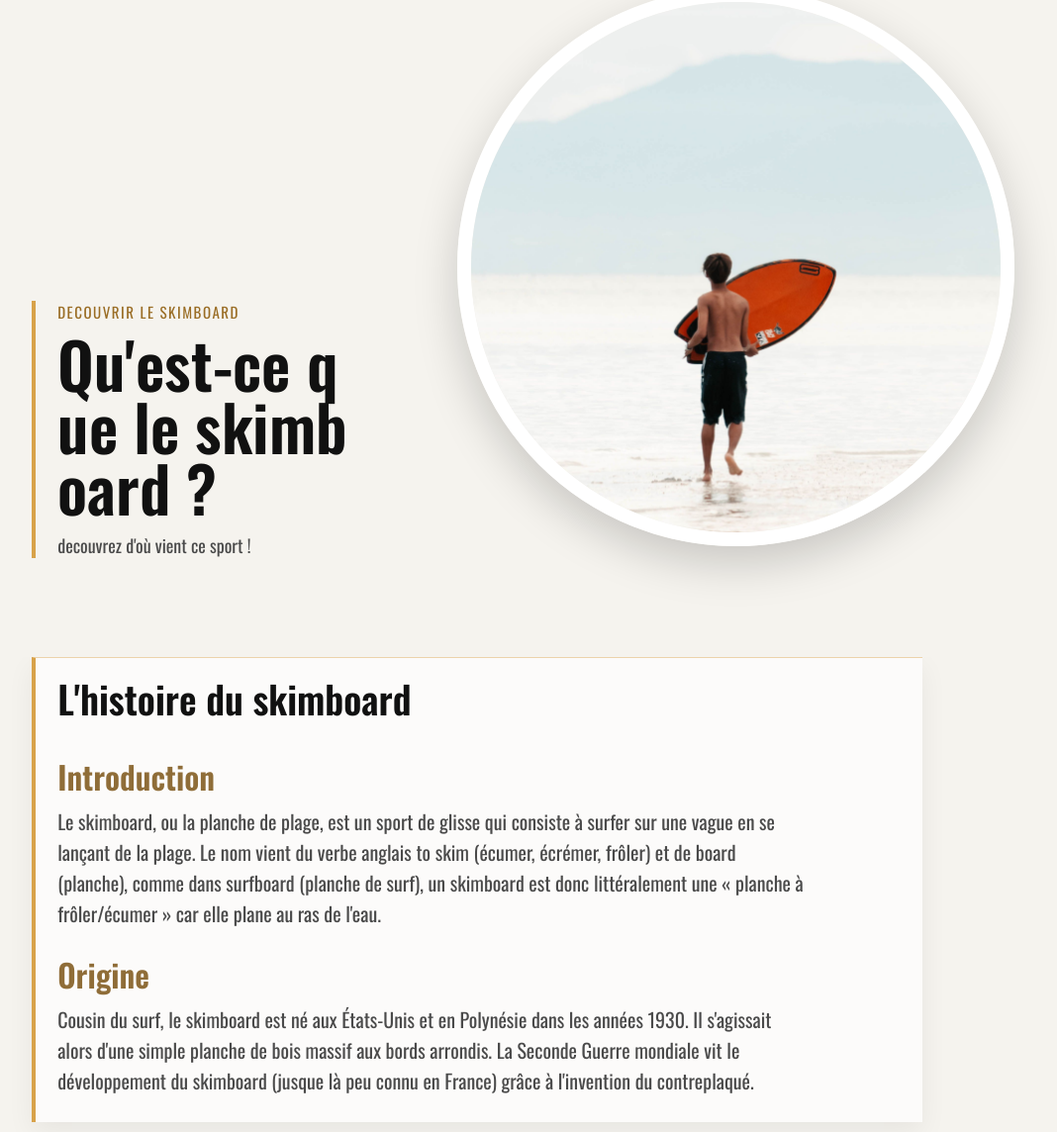
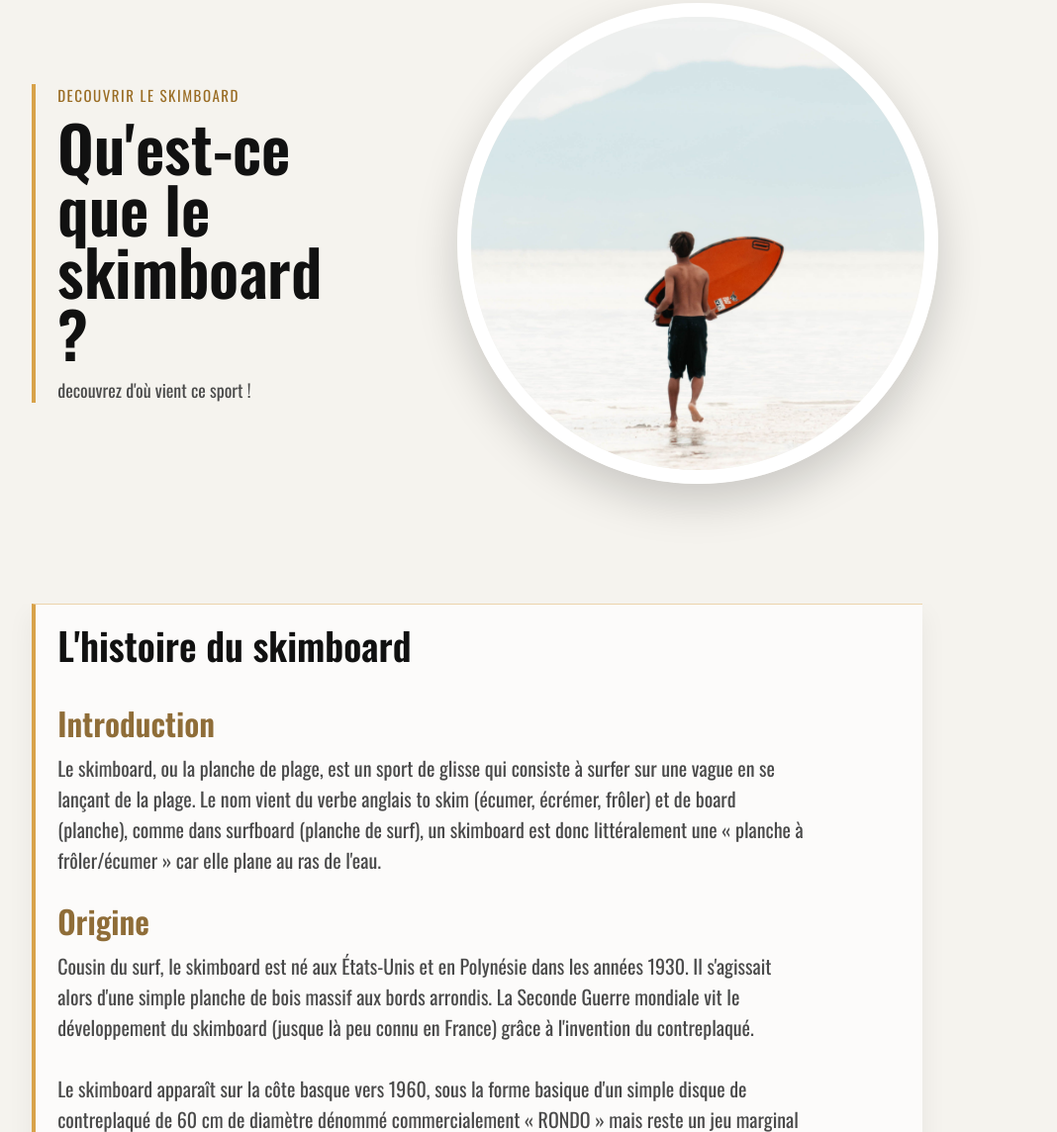
Before and after one commit to RedSocs-Dev/skimboard-website, a plain HTML site: page decouvrir_le_skimboard.html in a window 1280 px wide. Shown: the part 190-1334 px from the top of the page at 99% size, without its empty margins (83-1151 px from the left). Drawn offline with nearby package versions, Linux system fonts and the light colour scheme.

Commit message:
ajout d'un type de planche, et de transitions

```diff
--- a/decouvrir_le_skimboard.css
+++ b/decouvrir_le_skimboard.css
@@ -447,6 +447,11 @@ main {
     animation: title-wave 0.75s cubic-bezier(0.22, 0.8, 0.3, 1) forwards;
 }
 
+.page-title-animated .title-word {
+    display: inline-block;
+    white-space: nowrap;
+}
+
 @keyframes title-wave {
     0% {
         opacity: 0;
@@ -696,3 +701,19 @@ main {
         height: 260px;
     }
 }
+
+@media (min-width: 769px) and (max-height: 850px) {
+    .discover-hero {
+        min-height: calc(100vh - 94px);
+        padding-top: 36px;
+        padding-bottom: 58px;
+    }
+
+    .discover-image-frame {
+        width: min(38vw, 540px);
+    }
+
+    .discover-copy {
+        align-self: center;
+    }
+}
--- a/decouvrir_le_skimboard.html
+++ b/decouvrir_le_skimboard.html
@@ -30,7 +30,7 @@
             <ul class="sous-menu">
                 <li><a href="spot-en-france.html">France</a></li>
                 <li><a href="spot-a-bali.html">Bali</a></li>
-                <li><a href="spot-a-hawai.html">Hawaï</a></li>
+                <li><a href="spot-au-Etats-Unis.html">Etats-Unis</a></li>
             </ul>
         </li>
 
@@ -75,7 +75,21 @@
         <p>
             Cousin du surf, le skimboard est né aux États-Unis et en Polynésie dans les années 1930. Il s'agissait alors
             d'une simple planche de bois massif aux bords arrondis. La Seconde Guerre mondiale vit le développement du
-            skimboard (jusque là peu connu en France) grâce à l'invention du contreplaqué.
+            skimboard (jusque là peu connu en France) grâce à l'invention du contreplaqué.<br>
+
+            <br>
+            Le skimboard apparaît sur la côte basque vers 1960, sous la forme basique d'un simple disque de contreplaqué
+            de 60 cm de diamètre dénommé commercialement « RONDO » mais reste un jeu marginal qui finit par tomber dans l'oubli.<br>
+
+            <br>
+            C'est seulement dans les années 1980 qu'il fait son retour sur nos plages, en suivant le boom du surf (le vrai).
+            D'abord sous son aspect classique de planche de contreplaqué, de forme ovale cette fois, puis rapidement (1984) sous sa nouvelle forme,
+            celui d'une planche de surf sans dérive, fabriquée à partir d'un pain de polyuréthane léger, et stratifié comme une planche de surf (fibre et résine).
+            Il s'agit alors uniquement de planches américaines, Philippe Hervé distribution assurant la distribution de la marque américaine Victoria skimboards pour la France.
+            Dans la foulée, quelques fabricants français, dont EDEN skimboards ou Kool Kangaloo Skimboards, se lancent sur le créneau et contribuent à démocratiser
+            ce sport en faisant baisser les prix.
+
+
         </p>
     </div>
 </main>
--- a/script.js
+++ b/script.js
@@ -38,18 +38,40 @@ document.querySelectorAll(".page-title-animated").forEach((title) => {
     title.setAttribute("aria-label", titleText);
     title.textContent = "";
 
-    Array.from(titleText).forEach((character) => {
-        if (character === " ") {
-            title.append(" ");
+    titleText.split(/(\s+)/).forEach((part) => {
+        if (/\s+/.test(part)) {
+            title.append(part);
             return;
         }
 
-        const letter = document.createElement("span");
-        letter.className = "title-letter";
-        letter.textContent = character;
-        letter.setAttribute("aria-hidden", "true");
-        letter.style.animationDelay = `${letterIndex * 0.05}s`;
-        title.append(letter);
-        letterIndex += 1;
+        const word = document.createElement("span");
+        word.className = "title-word";
+        word.setAttribute("aria-hidden", "true");
+
+        Array.from(part).forEach((character) => {
+            const letter = document.createElement("span");
+            letter.className = "title-letter";
+            letter.textContent = character;
+            letter.style.animationDelay = `${letterIndex * 0.05}s`;
+            word.append(letter);
+            letterIndex += 1;
+        });
+
+        title.append(word);
     });
 });
+
+const homeSections = document.querySelectorAll(".home-section");
+
+if (homeSections.length) {
+    const sectionObserver = new IntersectionObserver((entries, observer) => {
+        entries.forEach((entry) => {
+            if (entry.isIntersecting) {
+                entry.target.classList.add("is-visible");
+                observer.unobserve(entry.target);
+            }
+        });
+    }, { threshold: 0.18 });
+
+    homeSections.forEach((section) => sectionObserver.observe(section));
+}
```
Also changed, not shown: index.css (+11 -1 lines), index.html (+7 -7 lines), planches.html (+12 -5 lines), images/planche-5.JPG (added).
